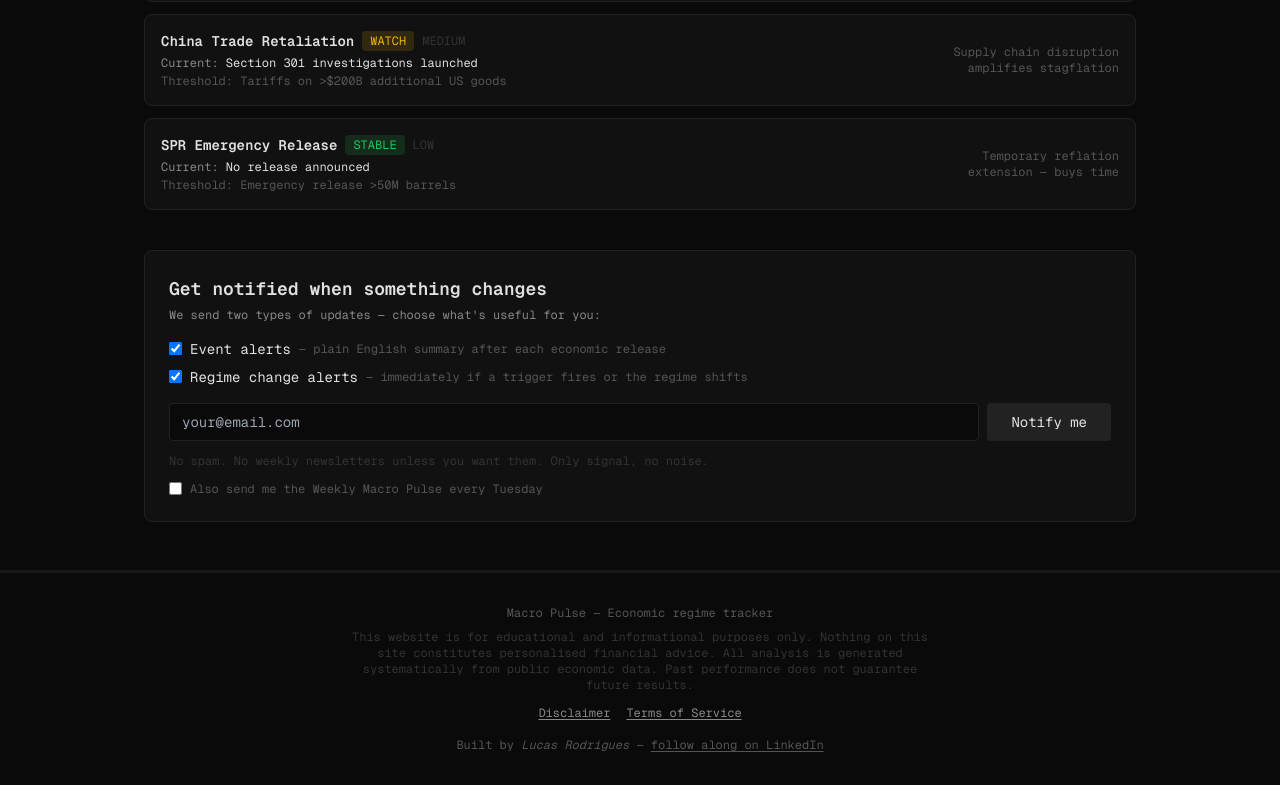
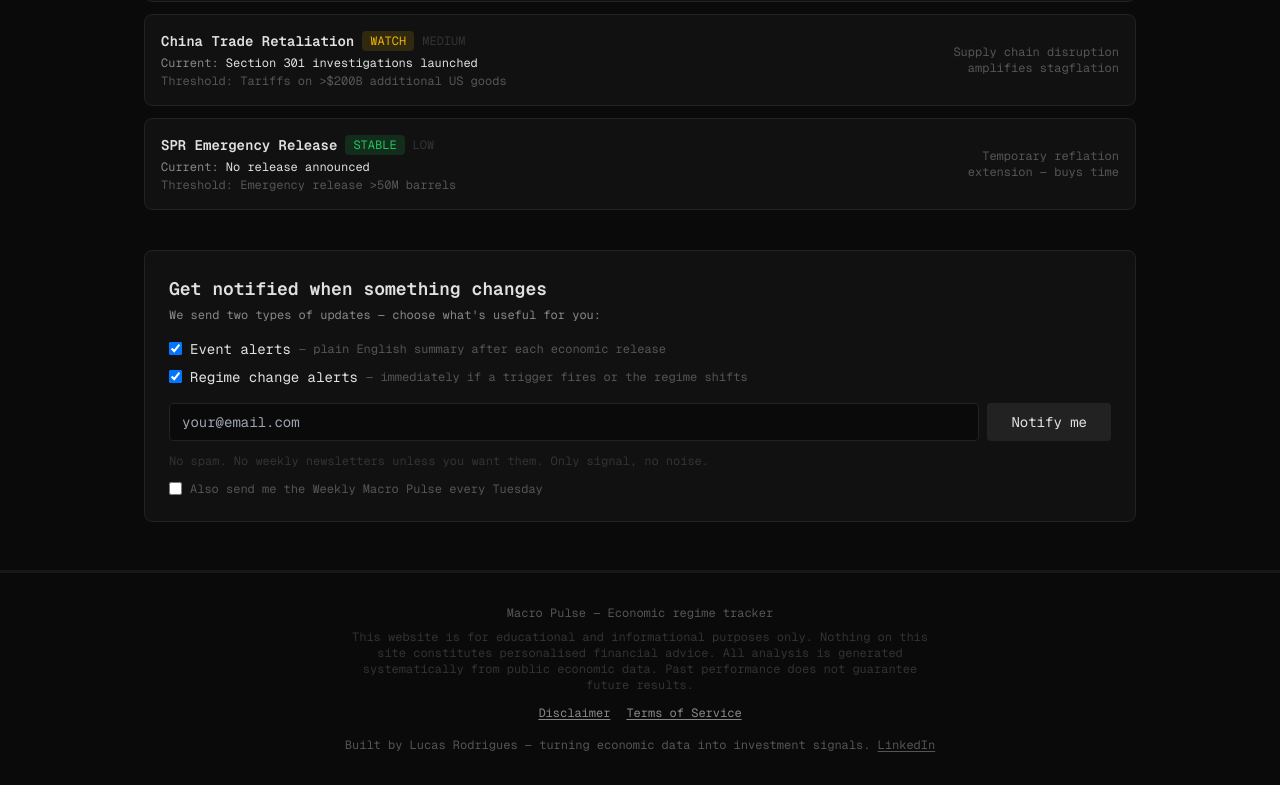
Before and after one commit to lucasr0drigues9/macro-pulse, a Next.js app in the folder macro-pulse/frontend/: page / in a window 1280 px wide. Shown: the part 4203-4988 px from the top of the page. Built offline with nearby package versions, Linux system fonts and the light colour scheme; no server answers.

Commit message:
Update footer bio — remove italic, add context

```diff
--- a/macro-pulse/frontend/src/app/page.tsx
+++ b/macro-pulse/frontend/src/app/page.tsx
@@ -48,7 +48,7 @@ export default function Home() {
           <a href="/terms" className="text-xs text-[#888] hover:text-[#e0e0e0] underline underline-offset-2">Terms of Service</a>
         </div>
         <p className="text-xs text-[#555] mt-4">
-          Built by <em>Lucas Rodrigues</em> — <a href="https://www.linkedin.com/in/lucas-rodrigues-27a51b1a3/" target="_blank" rel="noopener noreferrer" className="hover:text-[#888] underline underline-offset-2">follow along on LinkedIn</a>
+          Built by Lucas Rodrigues — turning economic data into investment signals. <a href="https://www.linkedin.com/in/lucas-rodrigues-27a51b1a3/" target="_blank" rel="noopener noreferrer" className="hover:text-[#888] underline underline-offset-2">LinkedIn</a>
         </p>
       </footer>
     </main>
```
